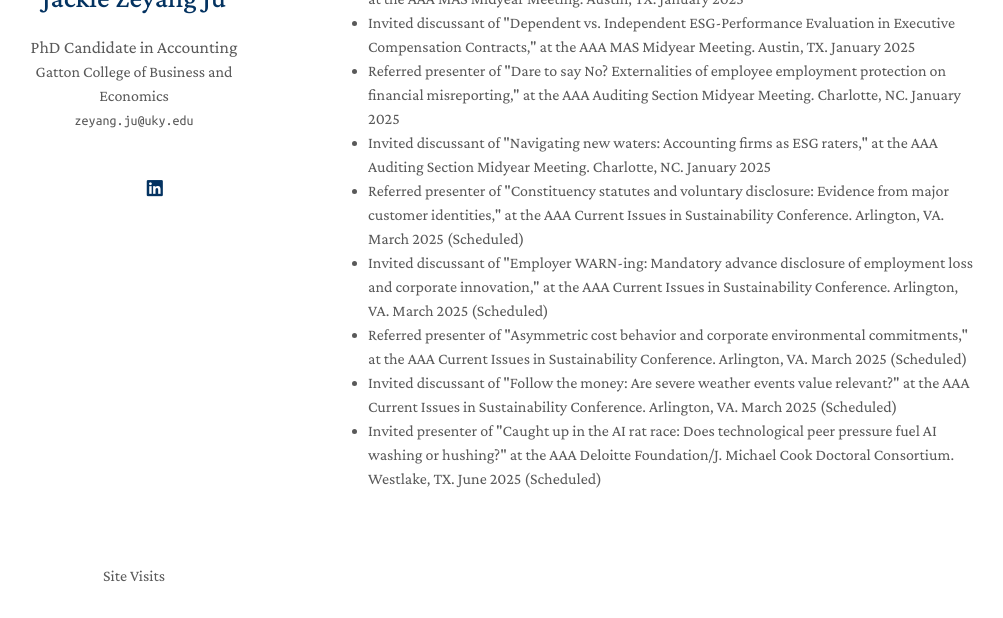
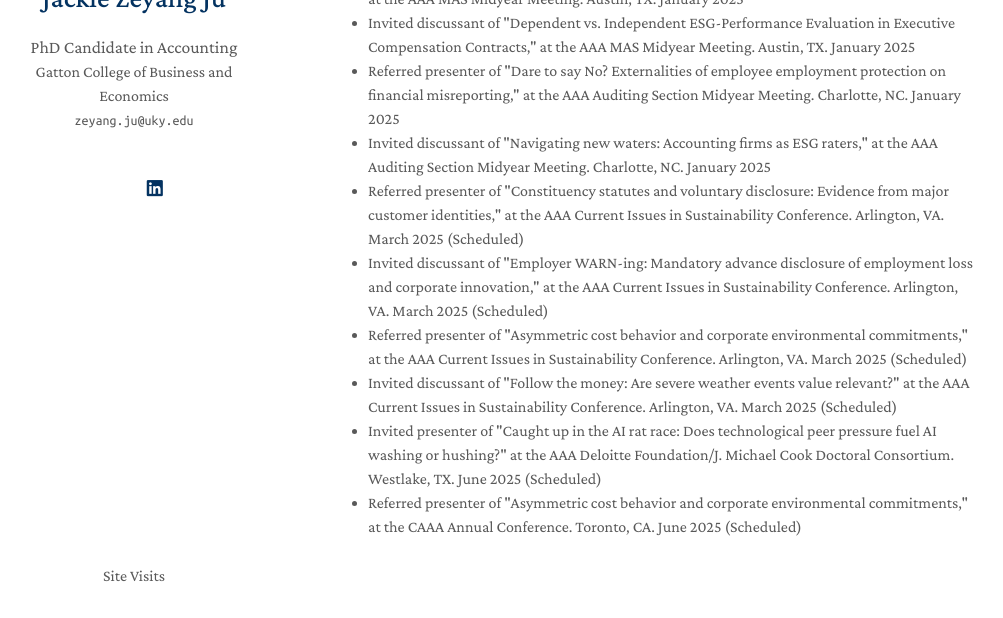
Before and after one commit to zeyang1225/zeyang1225.github.io, a Jekyll site: the page built from index.md, in a window 1280 px wide and 900 px high, scrolled down 2694 px, cut to the strip 282-900 px from the top of the window. Shown: the whole strip, without its empty margins (142-1145 px from the left). Built offline with Jekyll 4.4.1, drawn with Linux system fonts in a browser that asks for light colours; nearby versions of some CDN libraries; comment, search, counter and statistics services are not loaded; a style sheet for code colours, icons or effects is not loaded.

Commit message:
Update teaching.md

```diff
--- a/_includes/teaching.md
+++ b/_includes/teaching.md
@@ -30,4 +30,5 @@
   <li><autocolor>Referred presenter of "Asymmetric cost behavior and corporate environmental commitments," at the AAA Current Issues in Sustainability Conference. Arlington, VA. March 2025 (Scheduled) </autocolor></li>
   <li><autocolor>Invited discussant of "Follow the money: Are severe weather events value relevant?" at the AAA Current Issues in Sustainability Conference. Arlington, VA. March 2025 (Scheduled) </autocolor></li>
   <li><autocolor>Invited presenter of "Caught up in the AI rat race: Does technological peer pressure fuel AI washing or hushing?" at the AAA Deloitte Foundation/J. Michael Cook Doctoral Consortium. Westlake, TX. June 2025 (Scheduled) </autocolor></li>
+ <li><autocolor>Referred presenter of "Asymmetric cost behavior and corporate environmental commitments," at the CAAA Annual Conference. Toronto, CA. June 2025 (Scheduled) </autocolor></li>
 </ul>
```
